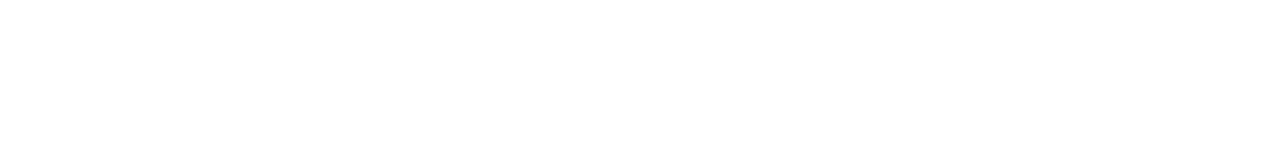
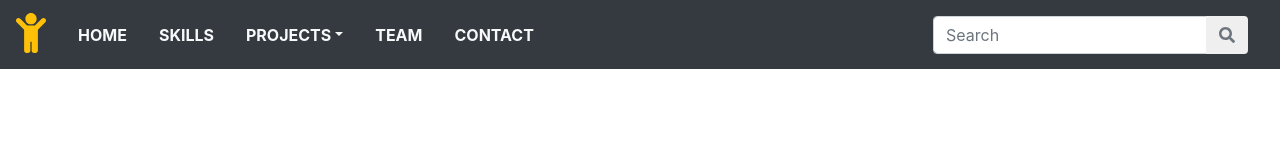
Before and after one commit to karim-mmd12/simple-bootstrap-website, a plain HTML site: page index.html in a window 1280 px wide. Drawn offline with nearby package versions, Linux system fonts and the light colour scheme.

Commit message:
add responsive navbar

```diff
--- a/index.html
+++ b/index.html
@@ -25,6 +25,82 @@
     <title>Pure Bootstrap Website</title>
   </head>
   <body>
+    <nav class="navbar navbar-expand-md navbar-light bg-dark">
+      <a class="navbar-brand" href="#"
+        ><i class="fas fa-child text-warning fa-2x"></i
+      ></a>
+      <button
+        type="button"
+        class="navbar-toggler bg-light"
+        data-toggle="collapse"
+        data-target="#nav"
+      >
+        <span class="navbar-toggler-icon"></span>
+      </button>
+      <div class="collapse navbar-collapse justify-content-between" id="nav">
+        <ul class="navbar-nav">
+          <li class="nav-item">
+            <a
+              class="nav-link text-light text-uppercase font-weight-bold px-3"
+              href="#"
+              >Home</a
+            >
+          </li>
+          <li class="nav-item">
+            <a
+              class="nav-link text-light text-uppercase font-weight-bold px-3"
+              href="#"
+              >Skills</a
+            >
+          </li>
+          <li class="nav-item dropdown">
+            <a
+              data-toggle="dropdown"
+              class="
+                nav-link
+                text-light text-uppercase
+                font-weight-bold
+                px-3
+                dropdown-toggle
+              "
+              href="#"
+              >Projects</a
+            >
+            <div class="dropdown-menu px-3">
+              <a class="dropdown-item" href="#">Project1</a
+              ><a class="dropdown-item" href="#">Project2</a
+              ><a class="dropdown-item" href="#">Project3</a
+              ><a class="dropdown-item" href="#">Project4</a>
+            </div>
+          </li>
+          <li class="nav-item">
+            <a
+              class="nav-link text-light text-uppercase font-weight-bold px-3"
+              href="#"
+              >Team</a
+            >
+          </li>
+          <li class="nav-item">
+            <a
+              class="nav-link text-light text-uppercase font-weight-bold px-3"
+              href="#"
+              >Contact</a
+            >
+          </li>
+        </ul>
+        <form class="form-inline px-3">
+          <div class="input-group">
+            <input type="text" placeholder="Search" class="form-control" />
+            <div class="input-group-append">
+              <button class="btn">
+                <i class="fas fa-search text-muted" aria-hidden="true"></i>
+              </button>
+            </div>
+          </div>
+        </form>
+      </div>
+    </nav>
+
     <!-- jQuery first, then Popper.js, then Bootstrap JS -->
     <script
       src="https://code.jquery.com/jquery-3.3.1.slim.min.js"
```
